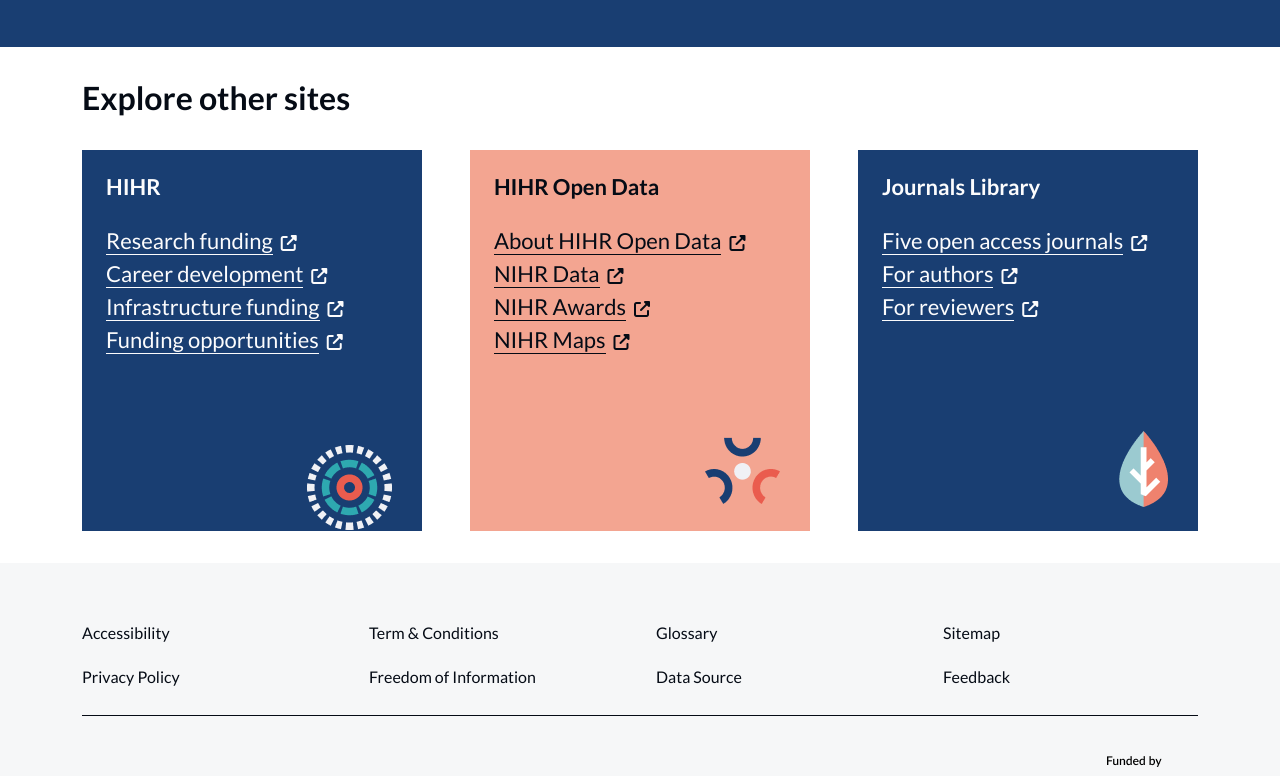
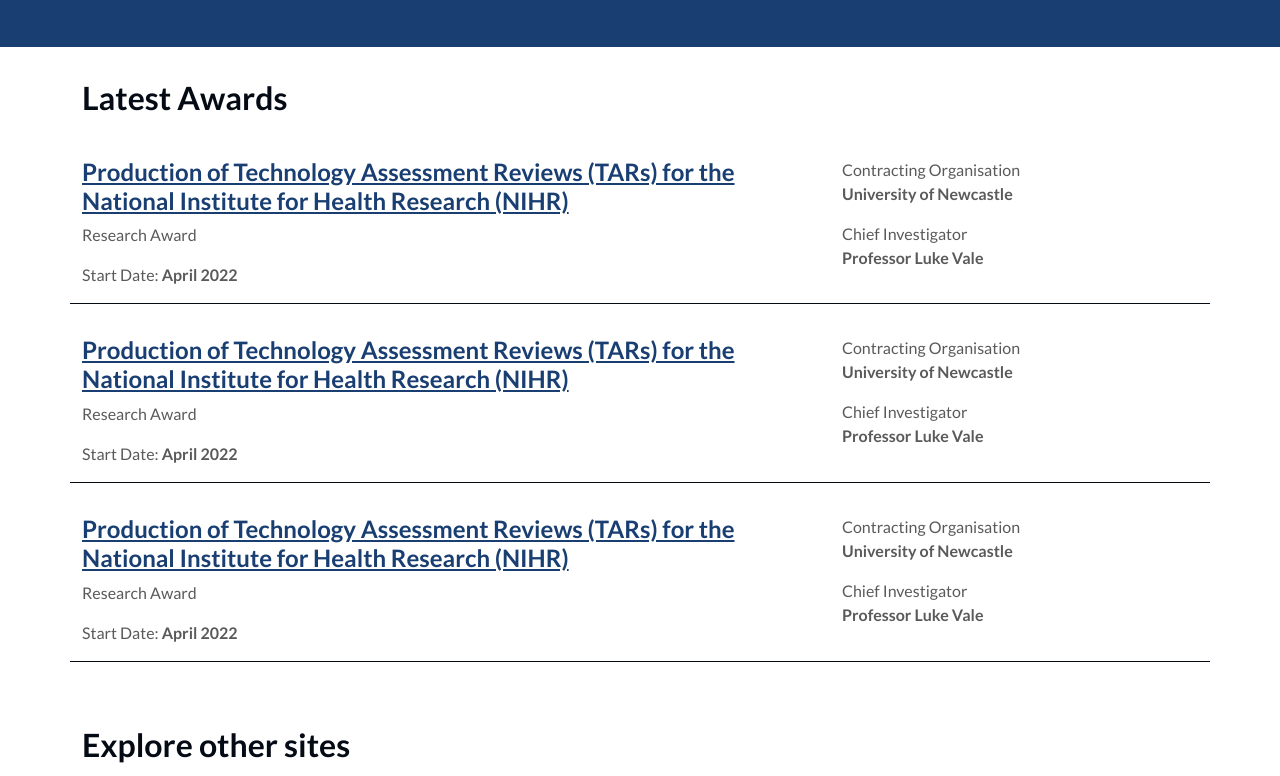
Before and after one commit to pmor80/nihr-fa-front-end, a website: page index.html in a window 1280 px wide. Shown: the part 372-1148 px from the top of the page. Drawn offline with nearby package versions, Linux system fonts and the light colour scheme.

Commit message:
Update - dev

```diff
--- a/css/styles.scss
+++ b/css/styles.scss
@@ -349,6 +349,25 @@
   }
 }
 
+// Latest Awards
+
+#latest-awards {
+  padding: 2rem 0;
+
+  .row {
+    padding-top: 2rem;
+    border-bottom: 1px solid $navy-140;
+  }
+
+  dl {
+    dt {
+      font-weight: normal;
+    }
+  }
+}
+
+// end
+
 // Explore other sites
 #explore-other-sites {
   padding: 2rem 0;
--- /dev/null
+++ b/explore-our-other-sites.html
@@ -0,0 +1,45 @@
+<section id="explore-other-sites" class="bg-white">
+  <div class="container overflow-hidden">
+    <h5 class="display-2">Explore other sites</h5>
+    <div class="row gy-3 gy-sm-3 g-md-4 g-lg-5">
+      <div class="col-lg-4">
+        <div class="wrapper">
+          <h6 class="fw-bold text-grey-5">HIHR</h6>
+          <ul>
+            <li><a href="#">Research funding</a><i class="fa-solid fa-up-right-from-square"></i></li>
+            <li><a href="#">Career development</a><i class="fa-solid fa-up-right-from-square"></i></li>
+            <li><a href="#">Infrastructure funding</a><i class="fa-solid fa-up-right-from-square"></i></li>
+            <li><a href="#">Funding opportunities</a><i class="fa-solid fa-up-right-from-square"></i></li>
+          </ul>
+        </div>
+      </div>
+      <!-- .col -->
+      <div class="col-lg-4">
+        <div class="wrapper">
+          <h6 class="fw-bold">HIHR Open Data</h6>
+          <ul>
+            <li><a href="#">About HIHR Open Data</a><i class="fa-solid fa-up-right-from-square"></i></li>
+            <li><a href="#">NIHR Data</a><i class="fa-solid fa-up-right-from-square"></i></li>
+            <li><a href="#">NIHR Awards</a><i class="fa-solid fa-up-right-from-square"></i></li>
+            <li><a href="#">NIHR Maps</a><i class="fa-solid fa-up-right-from-square"></i></li>
+          </ul>
+        </div>
+      </div>
+      <!-- .col -->
+      <div class="col-lg-4">
+        <div class="wrapper">
+          <h6 class="fw-bold text-grey-5">Journals Library</h6>
+          <ul>
+            <li><a href="#">Five open access journals</a><i class="fa-solid fa-up-right-from-square"></i></li>
+            <li><a href="#">For authors</a><i class="fa-solid fa-up-right-from-square"></i></li>
+            <li><a href="#">For reviewers</a><i class="fa-solid fa-up-right-from-square"></i></li>
+          </ul>
+        </div>
+      </div>
+      <!-- .col -->
+    </div>
+    <!-- .row -->
+  </div>
+  <!-- .container -->
+</section>
+<!-- #explore-other-sites -->
--- /dev/null
+++ b/footer.html
@@ -0,0 +1,58 @@
+<footer>
+  <div class="container">
+    <div class="row">
+      <nav class="footer-nav">
+        <ul>
+          <li>
+            <a href="#">Accessibility</a>
+          </li>
+          <li>
+            <a href="#">Term & Conditions</a>
+          </li>
+          <li>
+            <a href="#">Glossary</a>
+          </li>
+          <li>
+            <a href="#">Sitemap</a>
+          </li>
+          <li>
+            <a href="#">Privacy Policy</a>
+          </li>
+          <li>
+            <a href="#">Freedom of Information</a>
+          </li>
+          <li>
+            <a href="#">Data Source</a>
+          </li>
+          <li>
+            <a href="#">Feedback</a>
+          </li>
+        </ul>
+      </nav>
+    </div>
+    <hr />
+    <!-- .row -->
+    <div class="d-md-flex justify-content-between align-items-center">
+      <ul class="social-media-links">
+        <li>
+          <a href="#"><i class="fa-brands fa-facebook-f"></i></a>
+        </li>
+        <li>
+          <a href="#"><i class="fa-brands fa-linkedin-in"></i></a>
+        </li>
+        <li>
+          <a href="#"> <i class="fa-brands fa-twitter"></i></a>
+        </li>
+        <li>
+          <a href="#"> <i class="fa-brands fa-youtube"></i></a>
+        </li>
+      </ul>
+      <!-- .social-media-links -->
+      <a href="https://www.gov.uk/government/organisations/department-of-health-and-social-care.png" class="funded-by-department-of-health-and-social-care-logo"
+        ><img src="/img/funded-by-department-of-health-and-social-care.png" alt="Funded by Department of Health & Social Care"
+      /></a>
+    </div>
+    <!-- .d-flex -->
+  </div>
+  <!-- .container -->
+</footer>
--- /dev/null
+++ b/header.html
@@ -0,0 +1,7 @@
+<header class="pt-3 pb-3 bg-white">
+  <div class="container">
+    <a href="/" title="Funding & Awards - National Institute for Health Research (NIHR)" class="main-logo"
+      ><img src="img/NIHR-corporate.svg" alt="National Institute for Health Research (NIHR)"
+    /></a>
+  </div>
+</header>
--- a/index.html
+++ b/index.html
@@ -13,60 +13,82 @@
     <title>Funding & Awards - NIHR</title>
   </head>
   <body class="bg-grey-10">
-    <header class="pt-3 pb-3 bg-white">
-      <div class="container">
-        <a href="/" title="Funding & Awards - National Institute for Health Research (NIHR)" class="main-logo"
-          ><img src="img/NIHR-corporate.svg" alt="National Institute for Health Research (NIHR)"
-        /></a>
-      </div>
-    </header>
+    <iframe src="header.html" onload="this.insertAdjacentHTML('afterend', (this.contentDocument.body||this.contentDocument).innerHTML);this.remove()"></iframe>
+
     <main class="bg-white">
       <iframe src="hero.html" onload="this.insertAdjacentHTML('afterend', (this.contentDocument.body||this.contentDocument).innerHTML);this.remove()"></iframe>
 
-      <!--
-      <iframe
-        src="buttons.html"
-        onload="this.insertAdjacentHTML('afterend', (this.contentDocument.body||this.contentDocument).innerHTML);this.remove()"
-      ></iframe>-->
-    </main>
-
-    <section id="explore-other-sites" class="bg-white">
-      <div class="container overflow-hidden">
-        <h5 class="display-2">Explore other sites</h5>
-        <div class="row gy-3 gy-sm-3 g-md-4 g-lg-5">
-          <div class="col-lg-4">
-            <div class="wrapper">
-              <h6 class="fw-bold text-grey-5">HIHR</h6>
-              <ul>
-                <li><a href="#">Research funding</a><i class="fa-solid fa-up-right-from-square"></i></li>
-                <li><a href="#">Career development</a><i class="fa-solid fa-up-right-from-square"></i></li>
-                <li><a href="#">Infrastructure funding</a><i class="fa-solid fa-up-right-from-square"></i></li>
-                <li><a href="#">Funding opportunities</a><i class="fa-solid fa-up-right-from-square"></i></li>
-              </ul>
-            </div>
+      <section id="latest-awards">
+        <div class="container">
+          <h5 class="display-2">Latest Awards</h5>
+          <div class="row">
+            <div class="col-lg-8">
+              <h2 class="display-3">
+                <a href="#">Production of Technology Assessment Reviews (TARs) for the National Institute for Health Research (NIHR)</a>
+              </h2>
+              <p>Research Award</p>
+              <p>Start Date: <strong>April 2022</strong></p>
             </div>
             <!-- .col -->
             <div class="col-lg-4">
-            <div class="wrapper">
-              <h6 class="fw-bold">HIHR Open Data</h6>
-              <ul>
-                <li><a href="#">About HIHR Open Data</a><i class="fa-solid fa-up-right-from-square"></i></li>
-                <li><a href="#">NIHR Data</a><i class="fa-solid fa-up-right-from-square"></i></li>
-                <li><a href="#">NIHR Awards</a><i class="fa-solid fa-up-right-from-square"></i></li>
-                <li><a href="#">NIHR Maps</a><i class="fa-solid fa-up-right-from-square"></i></li>
-              </ul>
+              <dl>
+                <dt>Contracting Organisation</dt>
+                <dd><strong>University of Newcastle</strong></dd>
+              </dl>
+              <!-- dl -->
+              <dl>
+                <dt>Chief Investigator</dt>
+                <dd><strong>Professor Luke Vale </strong></dd>
+              </dl>
+              <!-- dl -->
             </div>
+            <!-- .col -->
+          </div>
+          <!-- .row -->
+          <div class="row">
+            <div class="col-lg-8">
+              <h2 class="display-3">
+                <a href="#">Production of Technology Assessment Reviews (TARs) for the National Institute for Health Research (NIHR)</a>
+              </h2>
+              <p>Research Award</p>
+              <p>Start Date: <strong>April 2022</strong></p>
             </div>
             <!-- .col -->
             <div class="col-lg-4">
-            <div class="wrapper">
-              <h6 class="fw-bold text-grey-5">Journals Library</h6>
-              <ul>
-                <li><a href="#">Five open access journals</a><i class="fa-solid fa-up-right-from-square"></i></li>
-                <li><a href="#">For authors</a><i class="fa-solid fa-up-right-from-square"></i></li>
-                <li><a href="#">For reviewers</a><i class="fa-solid fa-up-right-from-square"></i></li>
-              </ul>
+              <dl>
+                <dt>Contracting Organisation</dt>
+                <dd><strong>University of Newcastle</strong></dd>
+              </dl>
+              <!-- dl -->
+              <dl>
+                <dt>Chief Investigator</dt>
+                <dd><strong>Professor Luke Vale </strong></dd>
+              </dl>
+              <!-- dl -->
             </div>
+            <!-- .col -->
+          </div>
+          <!-- .row -->
+          <div class="row">
+            <div class="col-lg-8">
+              <h2 class="display-3">
+                <a href="#">Production of Technology Assessment Reviews (TARs) for the National Institute for Health Research (NIHR)</a>
+              </h2>
+              <p>Research Award</p>
+              <p>Start Date: <strong>April 2022</strong></p>
+            </div>
+            <!-- .col -->
+            <div class="col-lg-4">
+              <dl>
+                <dt>Contracting Organisation</dt>
+                <dd><strong>University of Newcastle</strong></dd>
+              </dl>
+              <!-- dl -->
+              <dl>
+                <dt>Chief Investigator</dt>
+                <dd><strong>Professor Luke Vale </strong></dd>
+              </dl>
+              <!-- dl -->
             </div>
             <!-- .col -->
           </div>
@@ -74,68 +96,15 @@
         </div>
         <!-- .container -->
       </section>
-    <!-- #explore-other-sites -->
+      <!-- section -->
+    </main>
 
-    <footer>
-      <div class="container">
-        <div class="row">
-          <nav class="footer-nav">
-            <ul>
-              <li>
-                <a href="#">Accessibility</a>
-              </li>
-              <li>
-                <a href="#">Term & Conditions</a>
-              </li>
-              <li>
-                <a href="#">Glossary</a>
-              </li>
-              <li>
-                <a href="#">Sitemap</a>
-              </li>
-              <li>
-                <a href="#">Privacy Policy</a>
-              </li>
-              <li>
-                <a href="#">Freedom of Information</a>
-              </li>
-              <li>
-                <a href="#">Data Source</a>
-              </li>
-              <li>
-                <a href="#">Feedback</a>
-              </li>
-            </ul>
-          </nav>
-        </div>
-        <hr />
-        <!-- .row -->
-        <div class="d-md-flex justify-content-between align-items-center">
-          <ul class="social-media-links">
-            <li>
-              <a href="#"><i class="fa-brands fa-facebook-f"></i></a>
-            </li>
-            <li>
-              <a href="#"><i class="fa-brands fa-linkedin-in"></i></a>
-            </li>
-            <li>
-              <a href="#"> <i class="fa-brands fa-twitter"></i></a>
-            </li>
-            <li>
-              <a href="#"> <i class="fa-brands fa-youtube"></i></a>
-            </li>
-          </ul>
-          <!-- .social-media-links -->
-          <a
-            href="https://www.gov.uk/government/organisations/department-of-health-and-social-care.png"
-            class="funded-by-department-of-health-and-social-care-logo"
-            ><img src="/img/funded-by-department-of-health-and-social-care.png" alt="Funded by Department of Health & Social Care"
-          /></a>
-        </div>
-        <!-- .d-flex -->
-      </div>
-      <!-- .container -->
-    </footer>
+    <iframe
+      src="explore-our-other-sites.html"
+      onload="this.insertAdjacentHTML('afterend', (this.contentDocument.body||this.contentDocument).innerHTML);this.remove()"
+    ></iframe>
+
+    <iframe src="footer.html" onload="this.insertAdjacentHTML('afterend', (this.contentDocument.body||this.contentDocument).innerHTML);this.remove()"></iframe>
 
     <script
       src="https://cdn.jsdelivr.net/npm/bootstrap@5.1.3/dist/js/bootstrap.bundle.min.js"
```
Also changed, not shown: css/styles.css, latest-awards.html (added), 1 other file. Lines whose indentation alone changed are shown as unchanged.
